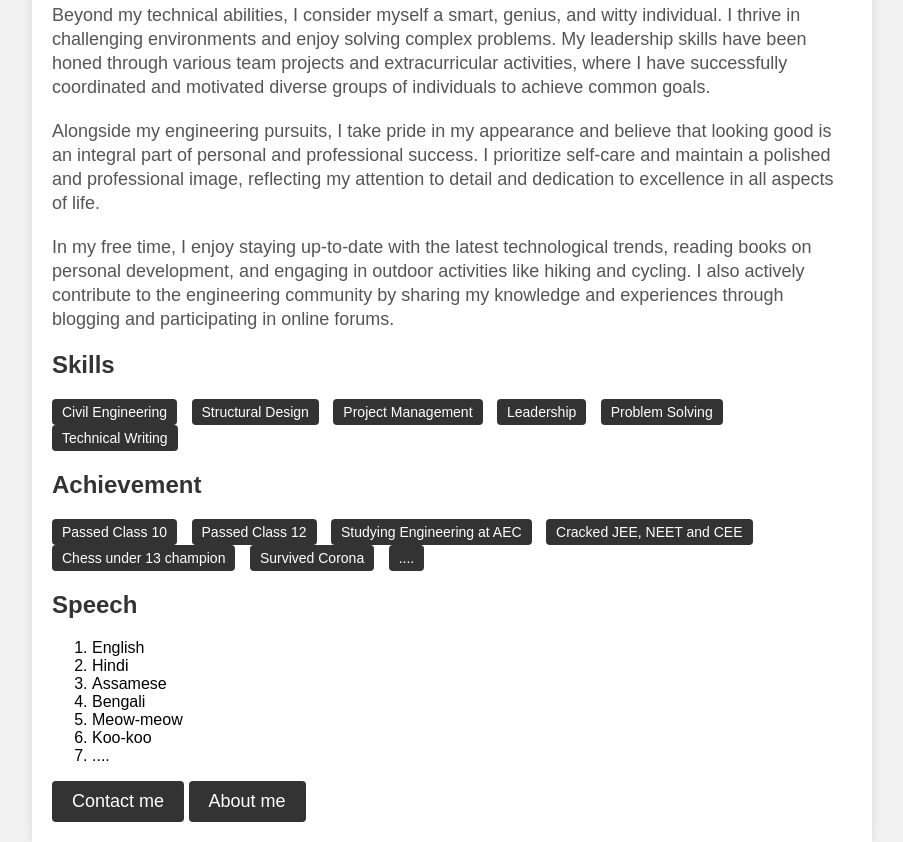
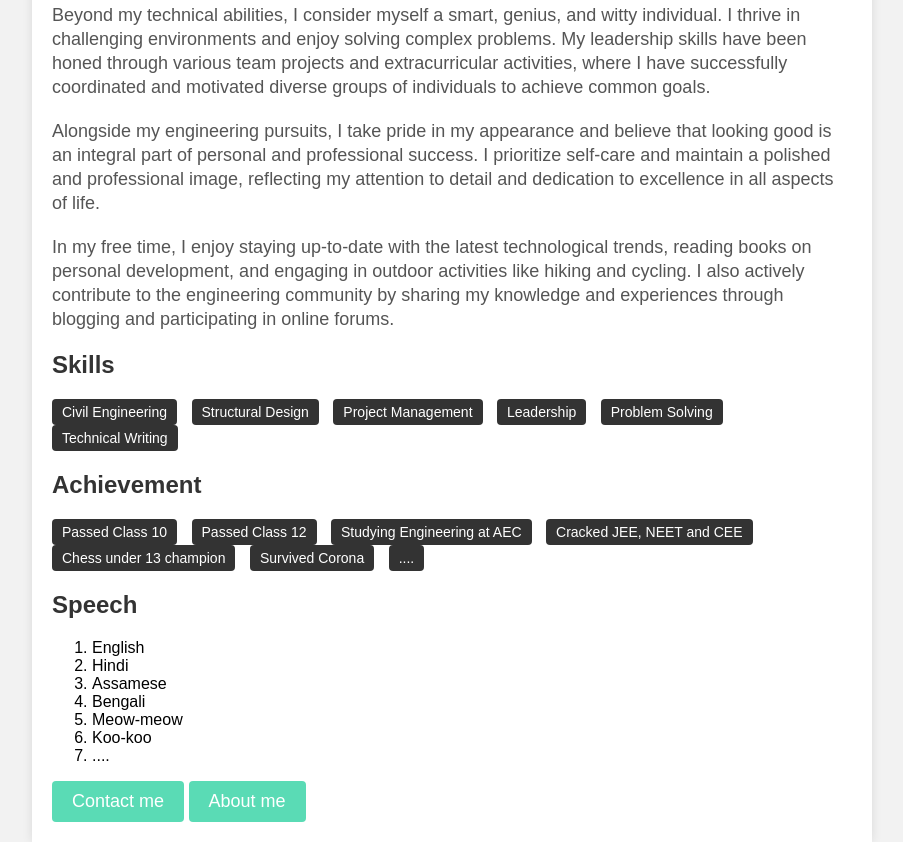
Before and after one commit to Las-9957/Resume, a plain HTML site: page index.html in a window 1280 px wide. Shown: the part 398-1240 px from the top of the page, without its empty margins (188-1091 px from the left). Drawn offline with Linux system fonts and the light colour scheme.

Commit message:
Update index.html

```diff
--- a/index.html
+++ b/index.html
@@ -133,27 +133,16 @@
         .button {
             display: inline-block;
             padding: 10px 20px;
-            background-color: #333;
+            background-color: #5adbb5;
             color: #fff;
             text-decoration: none;
             font-size: 18px;
             border-radius: 4px;
         }
         .button:hover {
-            background-color: #5adbb5;
+            background-color: #555;
         }
-        .buttn {
-            display: inline-block;
-            padding: 10px 20px;
-            background-color: #333;
-            color: #fff;
-            text-decoration: none;
-            font-size: 18px;
-            border-radius: 4px;
-        }
-        .buttn:hover {
-            background-color: #a881af;
-        }
+
     </style>
 </head>
 <body>
@@ -217,7 +206,7 @@
         </div>
 
         <a href="./contactme.html" class="button">Contact me</a>
-         <a href="./aboutme.html" class="buttn">About me</a>
+         <a href="./aboutme.html" class="button">About me</a>
 
     </div>
 </body>
```
